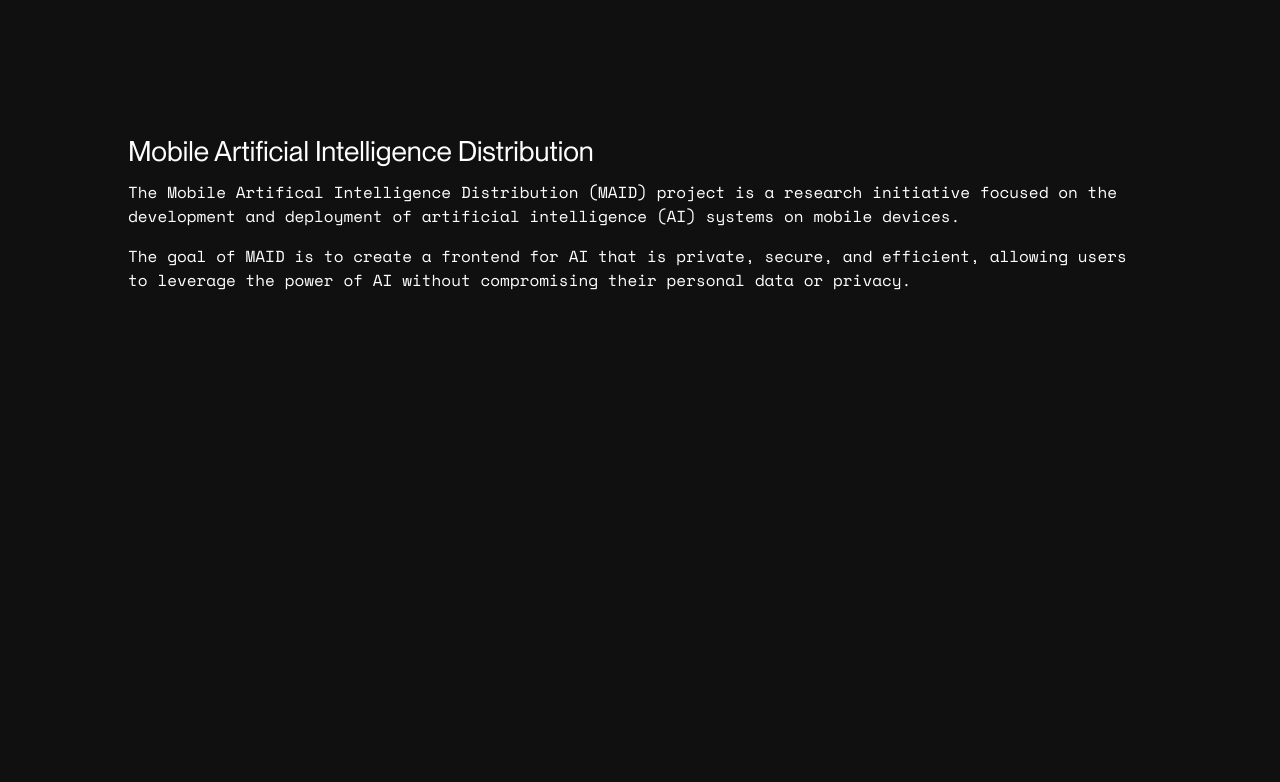
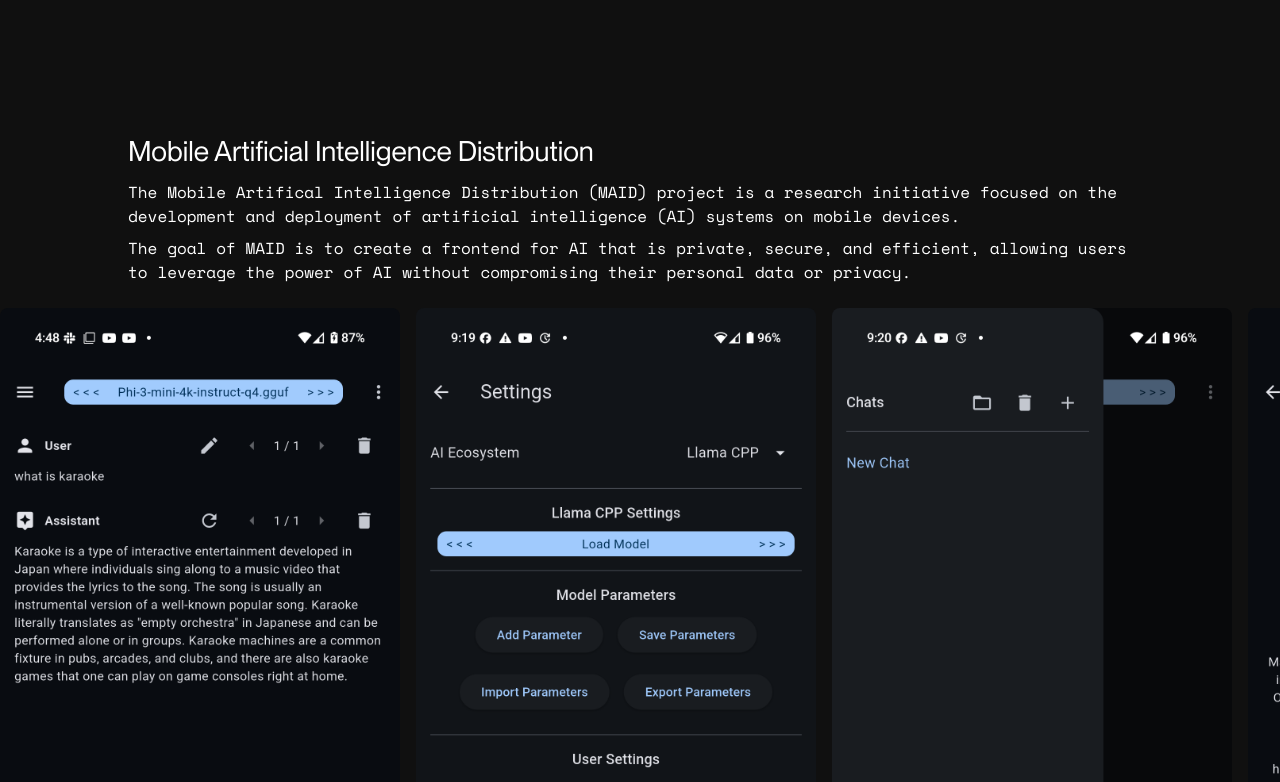
Before and after one commit to Mobile-Artificial-Intelligence/website, a React (Vite) app: page /#/ in a window 1280 px wide. Shown: the part 720-1502 px from the top of the page. Before the commit the page ends 1020 px from the top, so only its background shows below. Built offline with nearby package versions, Linux system fonts and the light colour scheme.

Commit message:
carousel

```diff
--- a/src/sections/MaidSection.css
+++ b/src/sections/MaidSection.css
@@ -1,39 +1,66 @@
 #maid-section {
-    padding: 0 2rem;
     display: flex;
     flex-direction: column;
     justify-content: center;
+}
+
+#maid-text {
+    padding: 0 2rem;
     transition: padding 0.6s ease;
 }
 
-#maid-section h1,
-#maid-section p {
+#maid-text h1,
+#maid-text p {
     transition: font-size 0.6s ease;
 }
 
-#maid-section h1 {
+#maid-text h1 {
     font-size: 1.5rem;
     margin: 0;
     text-align: left;
 }
 
-#maid-section p {
+#maid-text p {
     font-family: 'Space Mono', monospace;
     font-size: 0.8rem;
     margin: 0.5rem 0;
     text-align: left;
 }
 
+#maid-carousel {
+    display: flex;
+    flex-direction: row;
+    gap: 1rem;
+    overflow-x: auto;
+    overflow-y: hidden;
+    padding: 1rem 0;
+    scroll-snap-type: x mandatory;
+    -webkit-overflow-scrolling: touch;
+}
+
+#maid-carousel img {
+    max-width: 200px;
+    height: auto;
+    border-radius: 8px;
+    flex-shrink: 0;
+    scroll-snap-align: start;
+    transition: max-width 0.6s ease;
+}
+
 @media (min-width: 768px) {
-    #maid-section {
+    #maid-text {
         padding: 0 10%;
     }
 
-    #maid-section h1 {
+    #maid-text h1 {
         font-size: 1.75rem;
     }
 
-    #maid-section p {
+    #maid-text p {
         font-size: 1rem;
     }
+
+    #maid-carousel img {
+        max-width: 400px;
+    }
 }
--- a/src/sections/MaidSection.tsx
+++ b/src/sections/MaidSection.tsx
@@ -3,6 +3,7 @@
 function MaidSection() {
     return (
         <section id="maid-section">
+            <div id="maid-text">
                 <h1>Mobile Artificial Intelligence Distribution</h1>
                 <p>
                     The Mobile Artifical Intelligence Distribution (MAID) project is a research initiative
@@ -14,6 +15,16 @@
                     and efficient, allowing users to leverage the power of AI without compromising their
                     personal data or privacy.
                 </p>
+            </div>
+            <div id="maid-carousel">
+                <img src="/maid/1.png" alt="maid screen 1" />
+                <img src="/maid/2.png" alt="maid screen 2" />
+                <img src="/maid/3.png" alt="maid screen 3" />
+                <img src="/maid/4.png" alt="maid screen 4" />
+                <img src="/maid/5.png" alt="maid screen 5" />
+                <img src="/maid/6.png" alt="maid screen 6" />
+                <img src="/maid/7.png" alt="maid screen 7" />
+            </div>
         </section>
     );
 }
```
Lines whose indentation alone changed are shown as unchanged.
